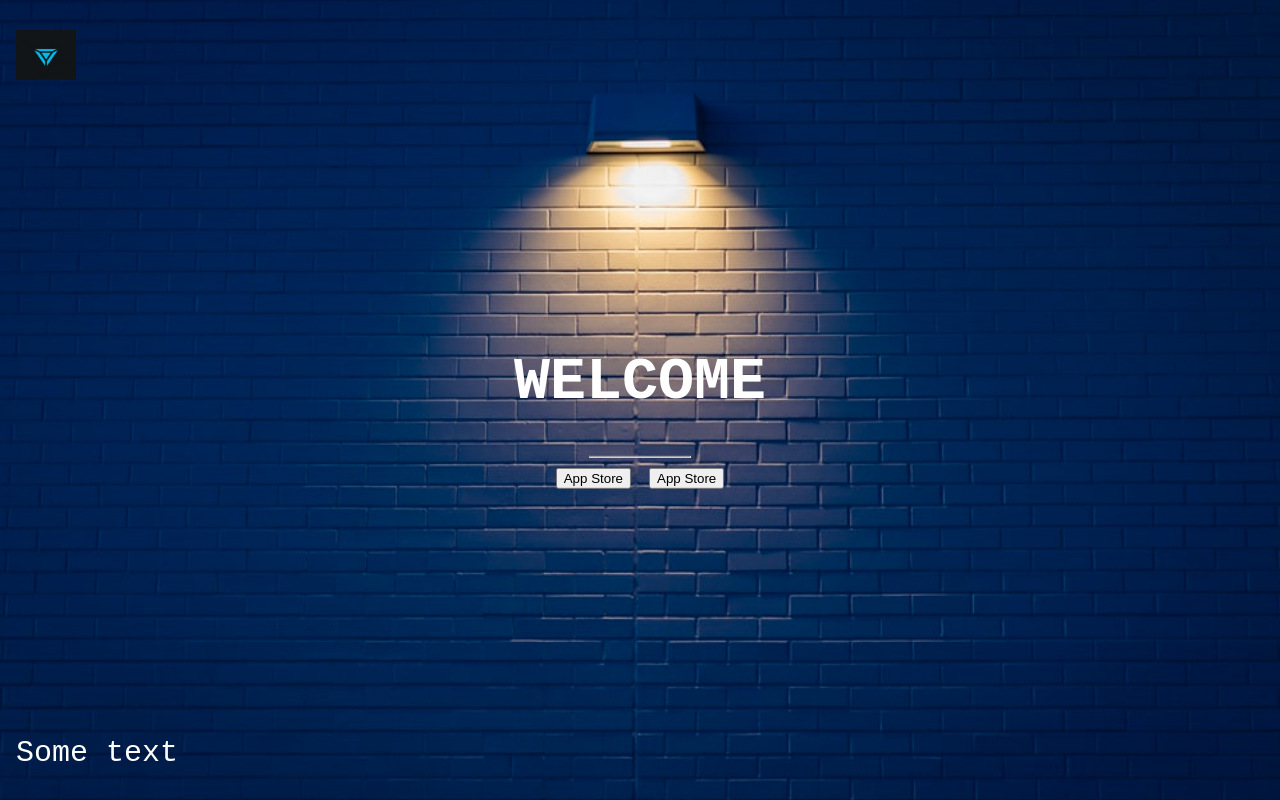
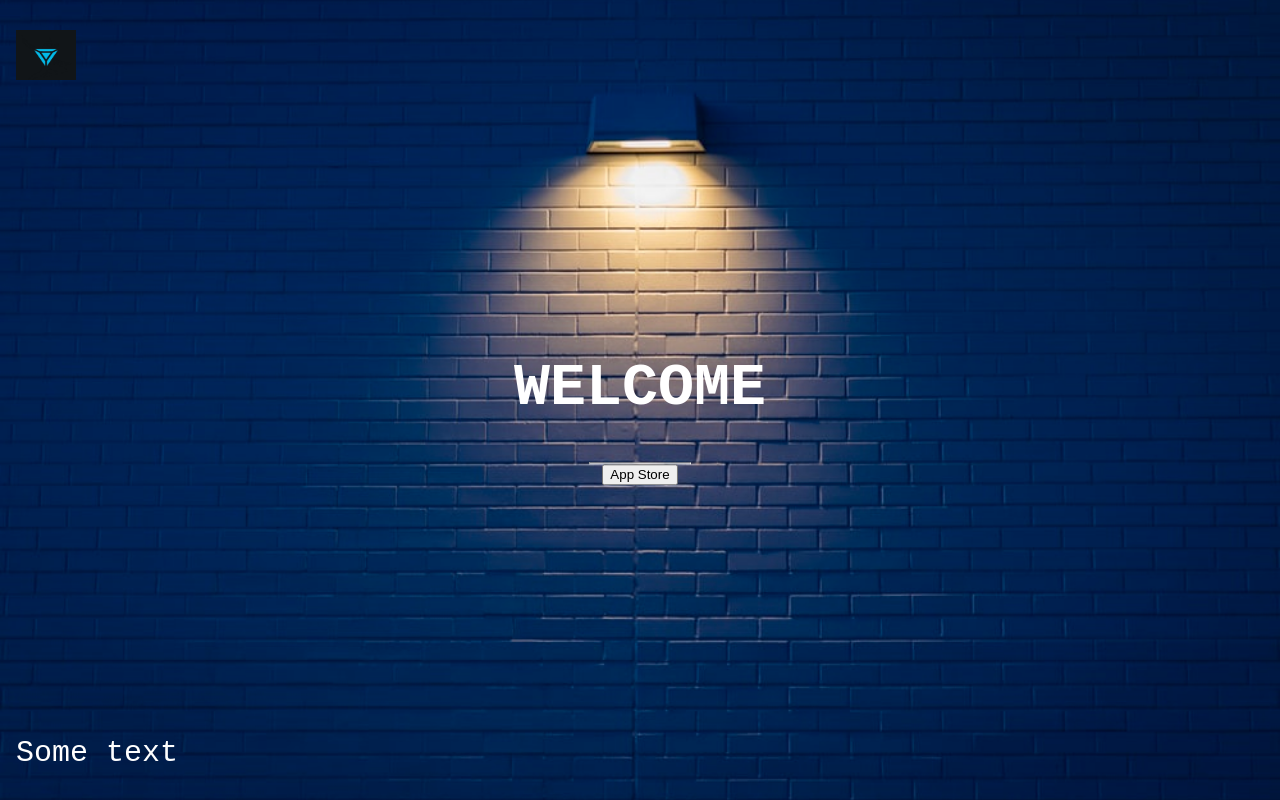
Before and after one commit to Tk016500/appstore.github.io, a plain HTML site: page index.html in a window 1280 px wide. Drawn offline with Linux system fonts and the light colour scheme.

Commit message:
Update index.html

```diff
--- a/index.html
+++ b/index.html
@@ -53,7 +53,6 @@ hr {
   <div class="middle">
     <h1> WELCOME </h1>
     <hr>
-     <button onclick="document.location='home page.html'">App Store</button>
      <button onclick="document.location='new.html'">App Store</button>
   </div>
   <div class="bottomleft">
```
